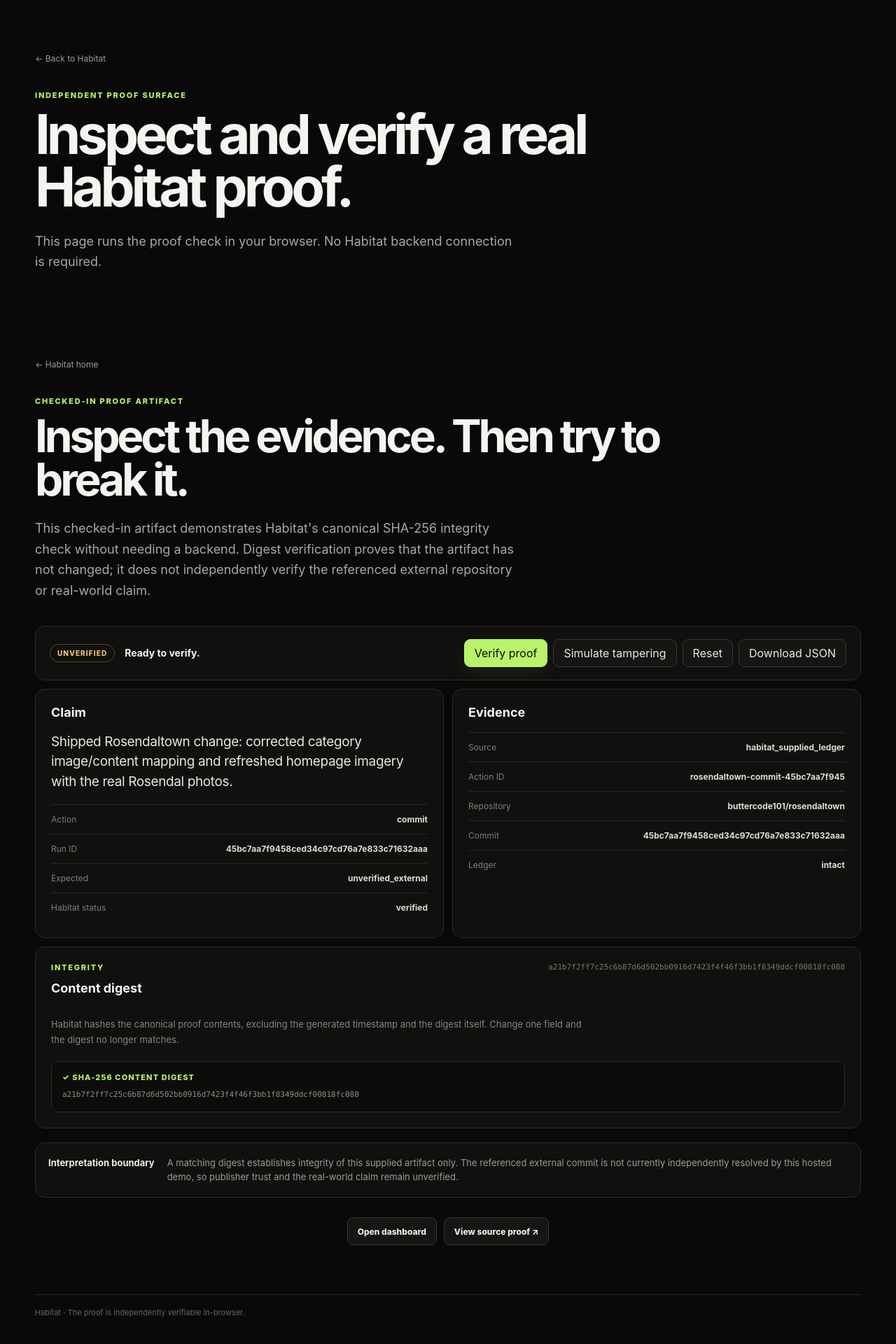
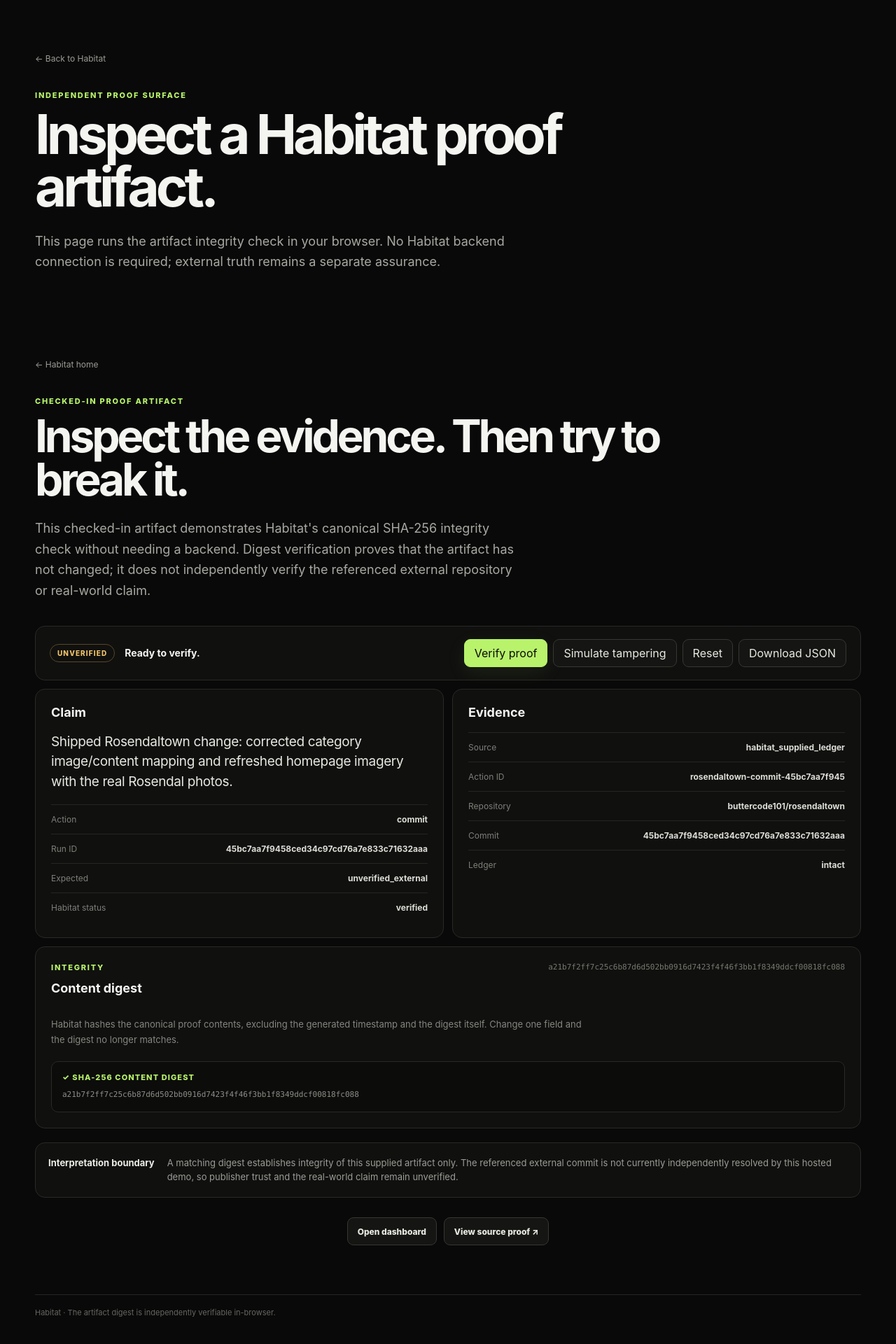
Before and after one commit to buttercode101/Habitat, a Next.js app in the folder web/: page /proof-demo in a window 1280 px wide. Shown: the part 70-1990 px from the top of the page at 70% size. Built offline with nearby package versions, Linux system fonts and the light colour scheme.

Commit message:
Tighten Habitat proof inspector truth boundary

```diff
--- a/web/app/proof-demo/page.tsx
+++ b/web/app/proof-demo/page.tsx
@@ -4,7 +4,7 @@
 
 export const metadata: Metadata = {
   title: "Habitat Proof Inspector",
-  description: "Inspect and verify a portable Habitat proof.",
+  description: "Inspect the integrity of a portable Habitat proof artifact.",
 };
 
 export default function ProofDemoPage() {
@@ -17,11 +17,11 @@
       <section className="hero compact">
         <Link className="back" href="/">← Back to Habitat</Link>
         <p className="eyebrow">Independent proof surface</p>
-        <h1>Inspect and verify a real Habitat proof.</h1>
-        <p className="lede">This page runs the proof check in your browser. No Habitat backend connection is required.</p>
+        <h1>Inspect a Habitat proof artifact.</h1>
+        <p className="lede">This page runs the artifact integrity check in your browser. No Habitat backend connection is required; external truth remains a separate assurance.</p>
       </section>
       <ProofDemo />
-      <footer><Link href="/">Habitat</Link> · The proof is independently verifiable in-browser.</footer>
+      <footer><Link href="/">Habitat</Link> · The artifact digest is independently verifiable in-browser.</footer>
     </main>
   );
 }
```
